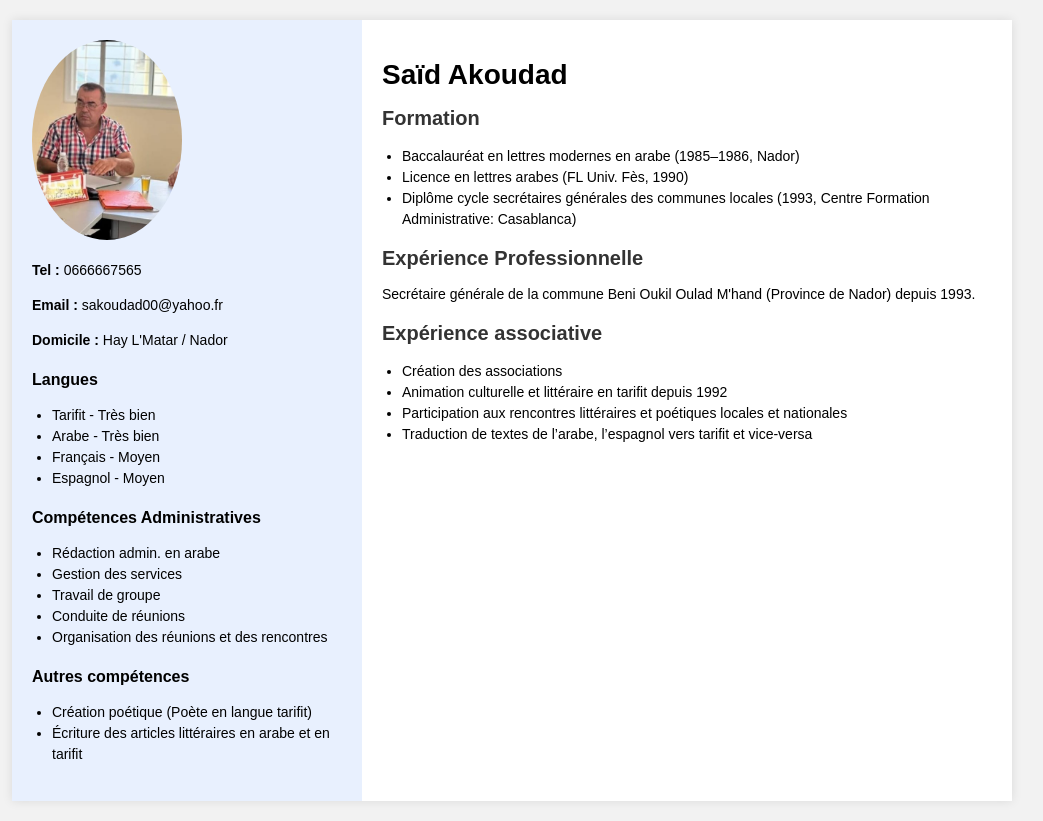
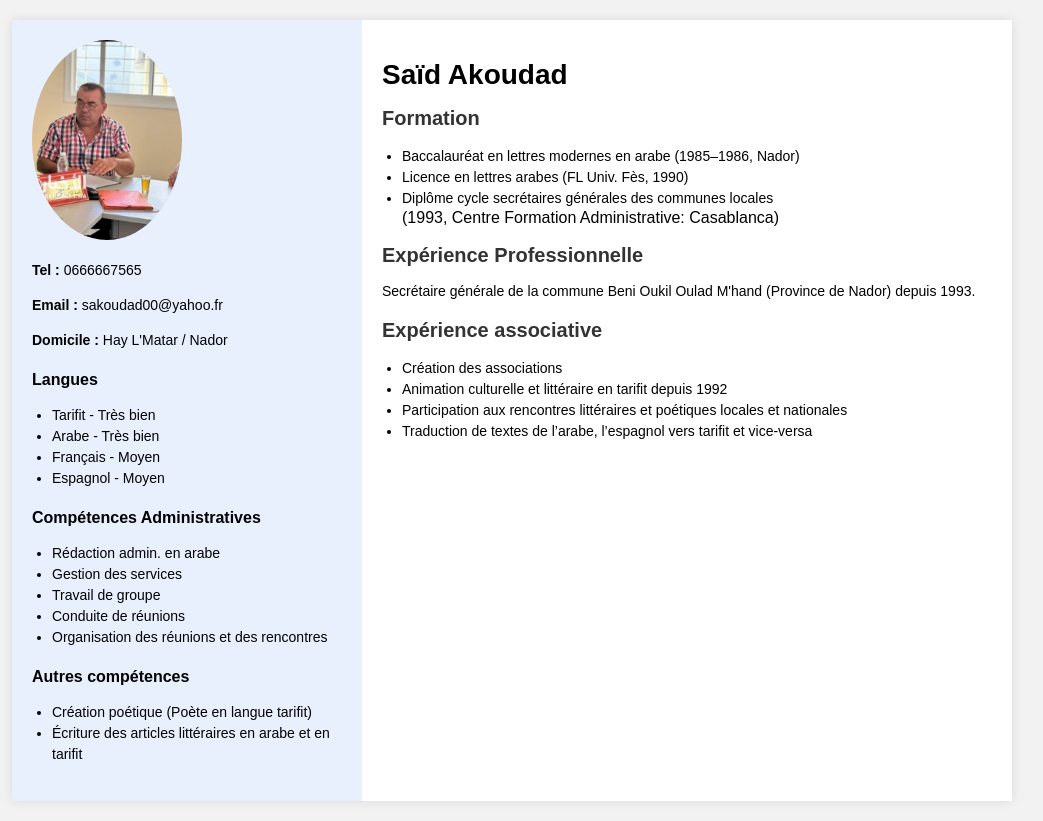
Before and after one commit to akdiae97/cv-akoudad, a plain HTML site: page index.html in a window 1280 px wide. Shown: the whole page, without its empty margins (128-1171 px from the left). Drawn offline with Linux system fonts and the light colour scheme.

Commit message:
Update index.html

```diff
--- a/index.html
+++ b/index.html
@@ -58,7 +58,8 @@
         <ul>
           <li>Baccalauréat en lettres modernes en arabe (1985–1986, Nador)</li>
           <li>Licence en lettres arabes (FL Univ. Fès, 1990)</li>
-          <li>Diplôme cycle secrétaires générales des communes locales (1993, Centre Formation Administrative: Casablanca)</li>
+          <li>Diplôme cycle secrétaires générales des communes locales</li>
+          </li>(1993, Centre Formation Administrative: Casablanca)</li>
         </ul>
       </div>
 
```
